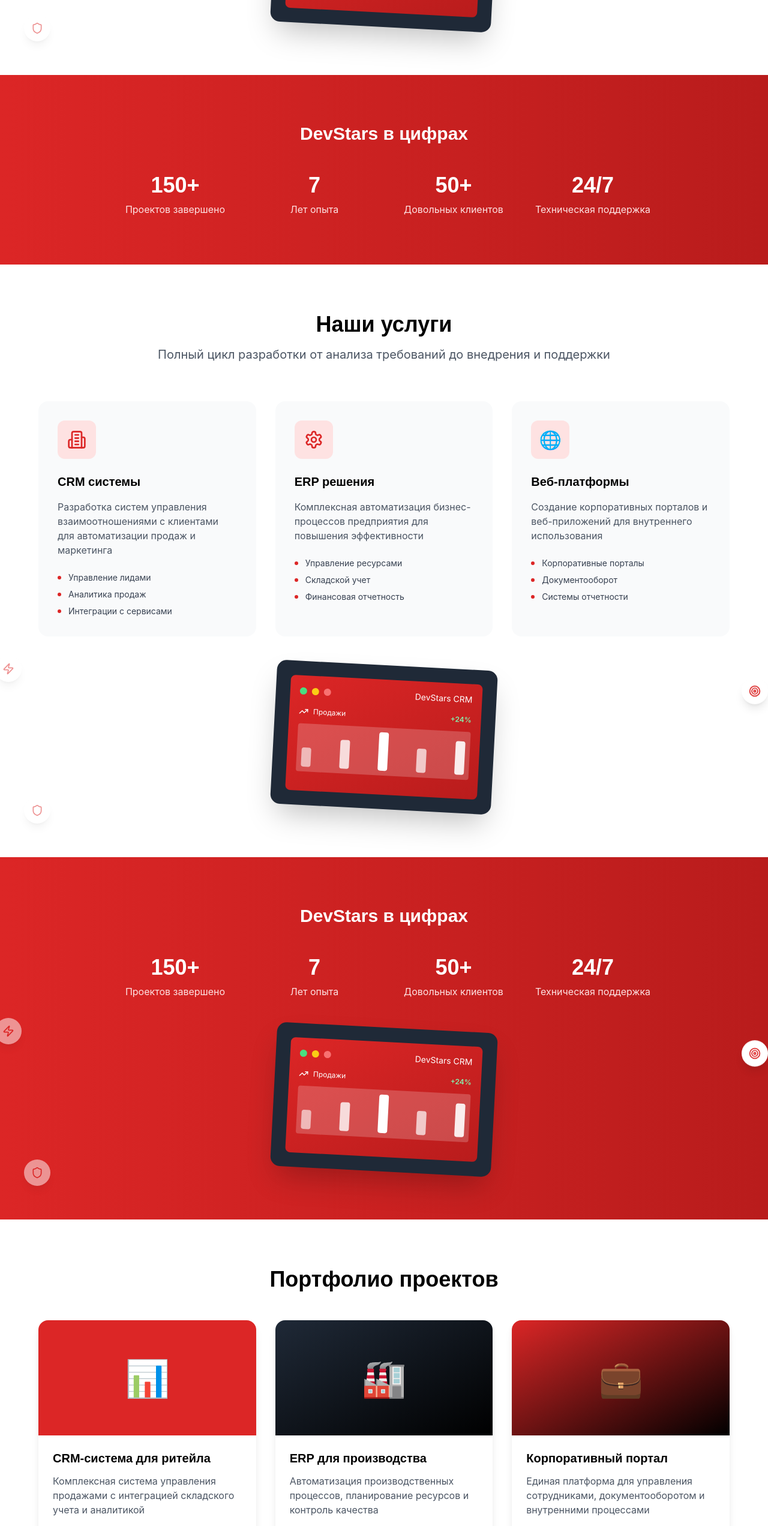
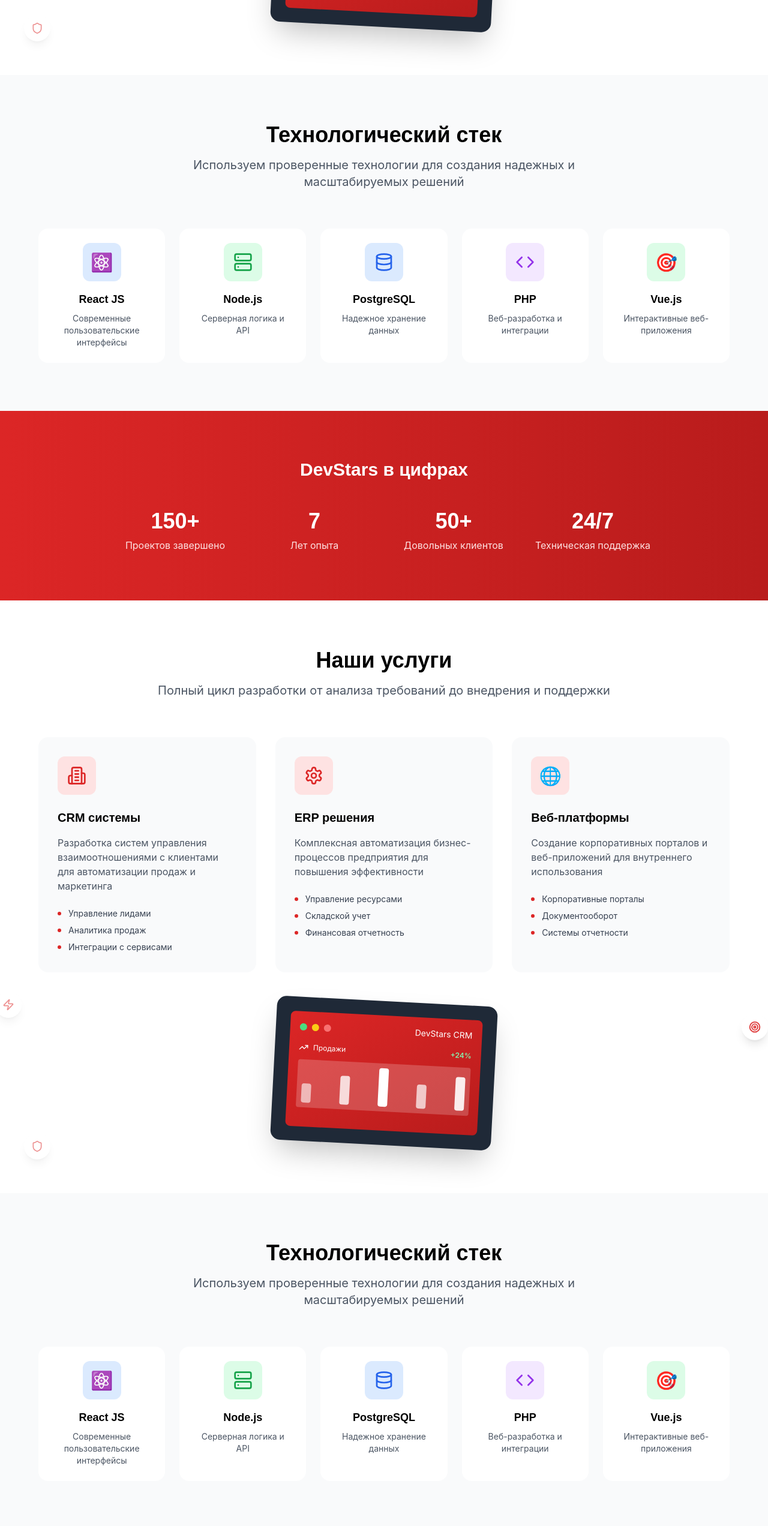
Before and after one commit to ilxq99/devstars-website-development, a React (Vite) app: page / in a window 1280 px wide. Shown: the part 1720-4264 px from the top of the page at 60% size. Built offline with nearby package versions, Linux system fonts and the light colour scheme.

Commit message:
Добавить секцию технологического стека

```diff
--- a/src/pages/Index.tsx
+++ b/src/pages/Index.tsx
@@ -168,6 +168,82 @@ const Index = () => {
         </div>
       </section>
 
+      {/* Technology Stack Section */}
+      <section className="py-20 bg-gray-50">
+        <div className="container mx-auto px-6">
+          <div className="max-w-6xl mx-auto">
+            <h2 className="font-montserrat font-bold text-4xl text-center mb-4 text-black">
+              Технологический стек
+            </h2>
+            <p className="font-inter text-xl text-gray-600 text-center mb-16 max-w-3xl mx-auto">
+              Используем проверенные технологии для создания надежных и
+              масштабируемых решений
+            </p>
+            <div className="grid md:grid-cols-5 gap-6">
+              <div className="bg-white p-6 rounded-2xl hover:shadow-lg transition-all duration-300 hover:-translate-y-2 group text-center">
+                <div className="w-16 h-16 bg-blue-100 rounded-xl flex items-center justify-center mb-4 mx-auto group-hover:bg-blue-200 transition-colors">
+                  <span className="text-3xl">⚛️</span>
+                </div>
+                <h3 className="font-montserrat font-semibold text-lg mb-2 text-black">
+                  React JS
+                </h3>
+                <p className="font-inter text-gray-600 text-sm">
+                  Современные пользовательские интерфейсы
+                </p>
+              </div>
+
+              <div className="bg-white p-6 rounded-2xl hover:shadow-lg transition-all duration-300 hover:-translate-y-2 group text-center">
+                <div className="w-16 h-16 bg-green-100 rounded-xl flex items-center justify-center mb-4 mx-auto group-hover:bg-green-200 transition-colors">
+                  <Icon name="Server" size={32} className="text-green-600" />
+                </div>
+                <h3 className="font-montserrat font-semibold text-lg mb-2 text-black">
+                  Node.js
+                </h3>
+                <p className="font-inter text-gray-600 text-sm">
+                  Серверная логика и API
+                </p>
+              </div>
+
+              <div className="bg-white p-6 rounded-2xl hover:shadow-lg transition-all duration-300 hover:-translate-y-2 group text-center">
+                <div className="w-16 h-16 bg-blue-100 rounded-xl flex items-center justify-center mb-4 mx-auto group-hover:bg-blue-200 transition-colors">
+                  <Icon name="Database" size={32} className="text-blue-600" />
+                </div>
+                <h3 className="font-montserrat font-semibold text-lg mb-2 text-black">
+                  PostgreSQL
+                </h3>
+                <p className="font-inter text-gray-600 text-sm">
+                  Надежное хранение данных
+                </p>
+              </div>
+
+              <div className="bg-white p-6 rounded-2xl hover:shadow-lg transition-all duration-300 hover:-translate-y-2 group text-center">
+                <div className="w-16 h-16 bg-purple-100 rounded-xl flex items-center justify-center mb-4 mx-auto group-hover:bg-purple-200 transition-colors">
+                  <Icon name="Code" size={32} className="text-purple-600" />
+                </div>
+                <h3 className="font-montserrat font-semibold text-lg mb-2 text-black">
+                  PHP
+                </h3>
+                <p className="font-inter text-gray-600 text-sm">
+                  Веб-разработка и интеграции
+                </p>
+              </div>
+
+              <div className="bg-white p-6 rounded-2xl hover:shadow-lg transition-all duration-300 hover:-translate-y-2 group text-center">
+                <div className="w-16 h-16 bg-green-100 rounded-xl flex items-center justify-center mb-4 mx-auto group-hover:bg-green-200 transition-colors">
+                  <span className="text-3xl">🎯</span>
+                </div>
+                <h3 className="font-montserrat font-semibold text-lg mb-2 text-black">
+                  Vue.js
+                </h3>
+                <p className="font-inter text-gray-600 text-sm">
+                  Интерактивные веб-приложения
+                </p>
+              </div>
+            </div>
+          </div>
+        </div>
+      </section>
+
       {/* Stats Section */}
       <section className="py-20 bg-gradient-to-r from-red-600 to-red-700">
         <div className="container mx-auto px-6">
@@ -300,6 +376,82 @@ const Index = () => {
             </div>
           </div>
           <HeroVisual />
+        </div>
+      </section>
+
+      {/* Technology Stack Section */}
+      <section className="py-20 bg-gray-50">
+        <div className="container mx-auto px-6">
+          <div className="max-w-6xl mx-auto">
+            <h2 className="font-montserrat font-bold text-4xl text-center mb-4 text-black">
+              Технологический стек
+            </h2>
+            <p className="font-inter text-xl text-gray-600 text-center mb-16 max-w-3xl mx-auto">
+              Используем проверенные технологии для создания надежных и
+              масштабируемых решений
+            </p>
+            <div className="grid md:grid-cols-5 gap-6">
+              <div className="bg-white p-6 rounded-2xl hover:shadow-lg transition-all duration-300 hover:-translate-y-2 group text-center">
+                <div className="w-16 h-16 bg-blue-100 rounded-xl flex items-center justify-center mb-4 mx-auto group-hover:bg-blue-200 transition-colors">
+                  <span className="text-3xl">⚛️</span>
+                </div>
+                <h3 className="font-montserrat font-semibold text-lg mb-2 text-black">
+                  React JS
+                </h3>
+                <p className="font-inter text-gray-600 text-sm">
+                  Современные пользовательские интерфейсы
+                </p>
+              </div>
+
+              <div className="bg-white p-6 rounded-2xl hover:shadow-lg transition-all duration-300 hover:-translate-y-2 group text-center">
+                <div className="w-16 h-16 bg-green-100 rounded-xl flex items-center justify-center mb-4 mx-auto group-hover:bg-green-200 transition-colors">
+                  <Icon name="Server" size={32} className="text-green-600" />
+                </div>
+                <h3 className="font-montserrat font-semibold text-lg mb-2 text-black">
+                  Node.js
+                </h3>
+                <p className="font-inter text-gray-600 text-sm">
+                  Серверная логика и API
+                </p>
+              </div>
+
+              <div className="bg-white p-6 rounded-2xl hover:shadow-lg transition-all duration-300 hover:-translate-y-2 group text-center">
+                <div className="w-16 h-16 bg-blue-100 rounded-xl flex items-center justify-center mb-4 mx-auto group-hover:bg-blue-200 transition-colors">
+                  <Icon name="Database" size={32} className="text-blue-600" />
+                </div>
+                <h3 className="font-montserrat font-semibold text-lg mb-2 text-black">
+                  PostgreSQL
+                </h3>
+                <p className="font-inter text-gray-600 text-sm">
+                  Надежное хранение данных
+                </p>
+              </div>
+
+              <div className="bg-white p-6 rounded-2xl hover:shadow-lg transition-all duration-300 hover:-translate-y-2 group text-center">
+                <div className="w-16 h-16 bg-purple-100 rounded-xl flex items-center justify-center mb-4 mx-auto group-hover:bg-purple-200 transition-colors">
+                  <Icon name="Code" size={32} className="text-purple-600" />
+                </div>
+                <h3 className="font-montserrat font-semibold text-lg mb-2 text-black">
+                  PHP
+                </h3>
+                <p className="font-inter text-gray-600 text-sm">
+                  Веб-разработка и интеграции
+                </p>
+              </div>
+
+              <div className="bg-white p-6 rounded-2xl hover:shadow-lg transition-all duration-300 hover:-translate-y-2 group text-center">
+                <div className="w-16 h-16 bg-green-100 rounded-xl flex items-center justify-center mb-4 mx-auto group-hover:bg-green-200 transition-colors">
+                  <span className="text-3xl">🎯</span>
+                </div>
+                <h3 className="font-montserrat font-semibold text-lg mb-2 text-black">
+                  Vue.js
+                </h3>
+                <p className="font-inter text-gray-600 text-sm">
+                  Интерактивные веб-приложения
+                </p>
+              </div>
+            </div>
+          </div>
         </div>
       </section>
 
```
